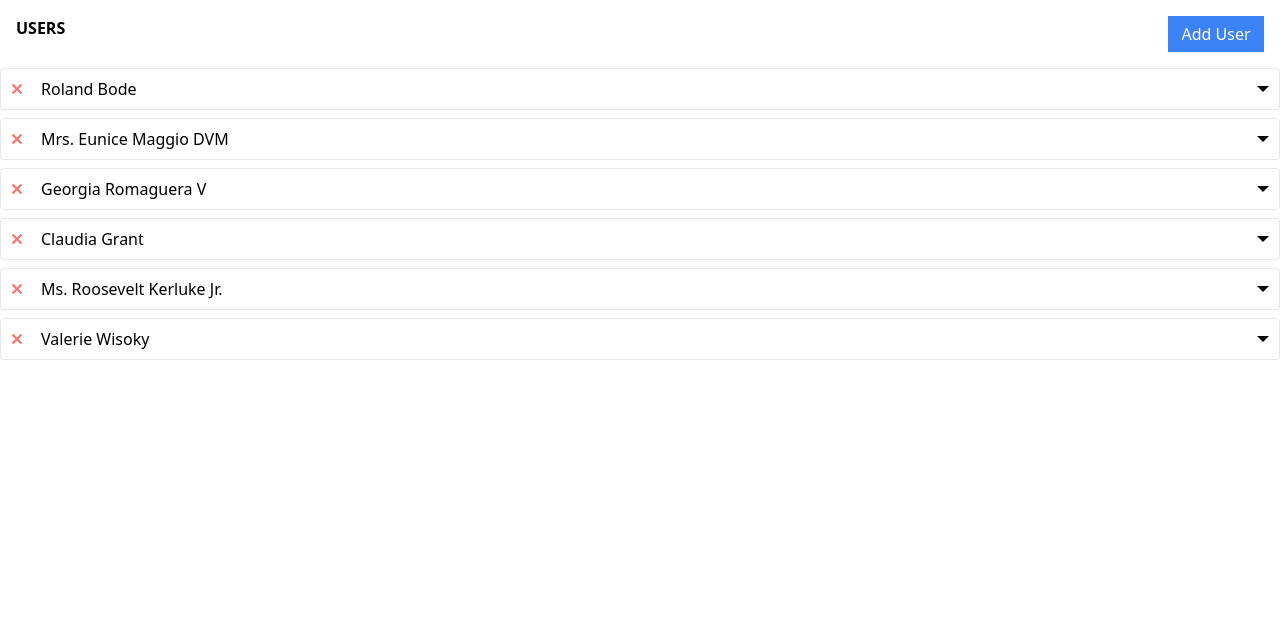
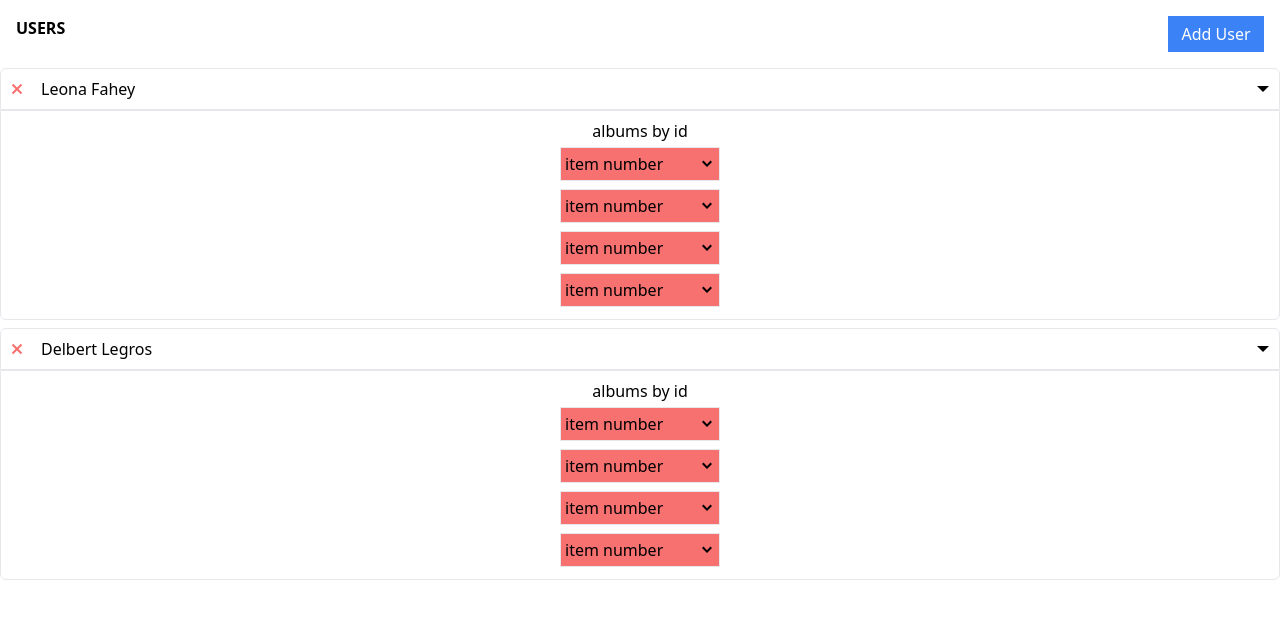
Before and after one commit to lahcenrahlaoui/fakeUsers, a React (Create React App) app: page / in a window 1280 px wide. Shown: the top 618 px of the page. Built offline with nearby package versions, Linux system fonts and the light colour scheme; data requests are answered from the project's data file.

Commit message:
adding new components : albumItem , albumsList / refactoring userItem to userHeader component

```diff
--- a/db.json
+++ b/db.json
@@ -1,30 +1,20 @@
 {
   "users": [
     {
-      "name": "Roland Bode",
-      "id": 4
+      "name": "Leona Fahey",
+      "id": 3
     },
     {
-      "name": "Mrs. Eunice Maggio DVM",
-      "id": 5
-    },
-    {
-      "name": "Georgia Romaguera V",
-      "id": 6
-    },
-    {
-      "name": "Claudia Grant",
-      "id": 7
-    },
-    {
-      "name": "Ms. Roosevelt Kerluke Jr.",
-      "id": 8
-    },
-    {
-      "name": "Valerie Wisoky",
-      "id": 9
+      "name": "Delbert Legros",
+      "id": 4
     }
   ],
-  "albums": [],
+  "albums": [
+    {
+      "name": "album 1 ",
+      "id": 5,
+      "UserId": 1
+    }
+  ],
   "photos": []
 }
--- /dev/null
+++ b/src/components/AlbumItem/AlbumItem.js
@@ -0,0 +1,14 @@
+import { GoChevronDown } from "react-icons/go";
+
+const AlbumItem = () => {
+    return (
+        <div className="border p-1 m-1 flex justify-between w-40 bg-red-400">
+            <div> item number </div>
+            <div className="flex justify-center items-center">
+                <GoChevronDown />
+            </div>
+        </div>
+    );
+};
+
+export default AlbumItem;
--- /dev/null
+++ b/src/components/AlbumsList/AlbumList.js
@@ -0,0 +1,16 @@
+import AlbumItem from "../AlbumItem/AlbumItem";
+const AlbumList = () => {
+    return (
+        <div className="border p-2 rounded-b-md">
+            <div className="flex justify-center items-center"> albums by {"id"} </div>
+            <div className="flex flex-col justify-center  items-center">
+                <AlbumItem />
+                <AlbumItem />
+                <AlbumItem />
+                <AlbumItem />
+            </div>
+        </div>
+    );
+};
+
+export default AlbumList;
--- /dev/null
+++ b/src/components/UserHeader/UserHeader.js
@@ -0,0 +1,32 @@
+import { GoTriangleDown, GoX, GoSync } from "react-icons/go";
+
+const UserHeader = ({
+    user,
+    isDeletingUser,
+    handleDeleteUser,
+    deletingUserError,
+}) => {
+    return (
+        <div className=" border rounded-t-md">
+            <div className="flex p-2 justify-between items-center cursor-pointer">
+                <div className="flex">
+                    <div className="flex items-center justify-center mr-4">
+                        {!isDeletingUser ? (
+                            <GoX
+                                className="text-red-400 hover:text-red-700"
+                                onClick={handleDeleteUser}
+                            />
+                        ) : (
+                            <GoSync className="animate-spin" />
+                        )}
+                    </div>
+                    {deletingUserError && "error"}
+                    {user.name}
+                </div>
+                <GoTriangleDown />
+            </div>
+        </div>
+    );
+};
+
+export default UserHeader;
--- a/src/components/UserItem/UserItem.js
+++ b/src/components/UserItem/UserItem.js
@@ -1,35 +1,24 @@
-import { fetchUsers, addUser, deleteUser } from "../../store";
-
+import { deleteUser } from "../../store";
 import { useThunk } from "../../hooks/useThunk";
 
-import { GoTriangleDown, GoX } from "react-icons/go";
-import { GoSync } from "react-icons/go";
-
+import UserHeader from "../UserHeader/UserHeader";
+import AlbumList from "../AlbumsList/AlbumList";
 function UserItem({ user }) {
     const [doDeletingUser, isDeletingUser, deletingUserError] =
         useThunk(deleteUser);
-    const handleDeleteUser = (user) => {
+    const handleDeleteUser = () => {
         doDeletingUser(user);
     };
 
     return (
-        <div key={user.id} className="mb-2 border rounded">
-            <div className="flex p-2 justify-between items-center cursor-pointer">
-                <div className="flex">
-                    <div className="flex items-center justify-center mr-4">
-                        {!isDeletingUser ? (
-                            <GoX
-                                className="text-red-400 hover:text-red-700"
-                                onClick={() => handleDeleteUser(user)}
-                            />
-                        ) : (
-                            <GoSync className="animate-spin"/>
-                        )}
-                    </div>
-                    {user.name}
-                </div>
-                <GoTriangleDown />
-            </div>
+        <div className="mb-2">
+            <UserHeader
+                user={user}
+                isDeletingUser={isDeletingUser}
+                deletingUserError={deletingUserError}
+                handleDeleteUser={handleDeleteUser}
+            />
+            <AlbumList />
         </div>
     );
 }
--- a/src/components/UsersList/UsersList.js
+++ b/src/components/UsersList/UsersList.js
@@ -35,22 +35,10 @@ const UsersList = () => {
     }else{
         content = data.map((user) => {
             return (
-                <UserItem user={user} />
+                <UserItem key={user.id} user={user} />
             );
         });
     }
-    // if (loadingUsersError) {
-    //     return (
-    //         <div>
-    //             <div className="fixed inset-0  bg-opacity-75"></div>
-    //             <div className="fixed inset-40">
-    //                 <div className="flex  items-center justify-center h-full bg-red-200 ">
-    //                     {loadingUsersError.message}
-    //                 </div>
-    //             </div>
-    //         </div>
-    //     );
-    // }
 
 
 
--- /dev/null
+++ b/src/store/slices/albumsSlice.js
@@ -0,0 +1,16 @@
+import { createSlice } from "@reduxjs/toolkit";
+
+
+
+const albumsSlice = createSlice({
+    name: "album",
+    initialState: {
+        isLoading: false,
+        data: [],
+        error: null,
+    },
+    reducers: {},
+});
+
+
+export const albumsReducer = albumsSlice.reducer
--- /dev/null
+++ b/src/store/thunks/fetchAlbums.js
@@ -0,0 +1,13 @@
+import { createAsyncThunk } from "@reduxjs/toolkit";
+
+import axios from "axios";
+
+const fetchAlbums = createAsyncThunk("albums/fetch", async (user) => {
+    const response = axios.get(
+        `http://localhost:3001/albums?userId=${user.id}`
+    );
+
+    return response.data;
+});
+
+export { fetchAlbums };
```
